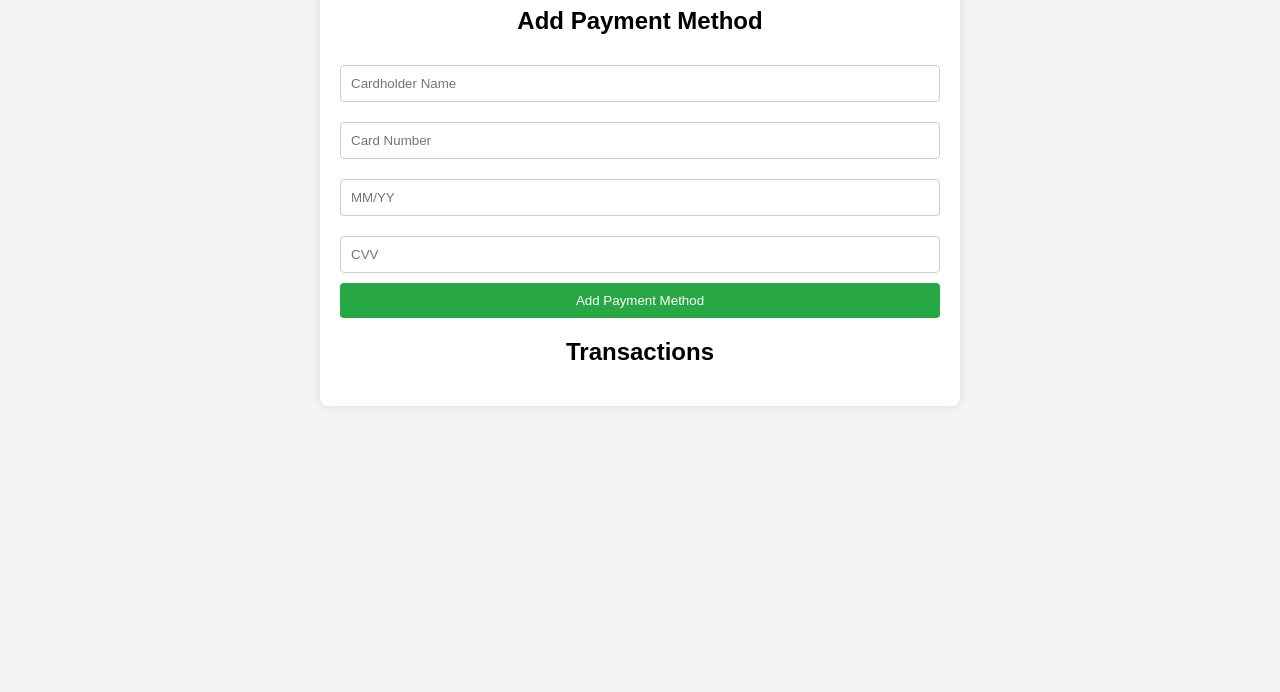
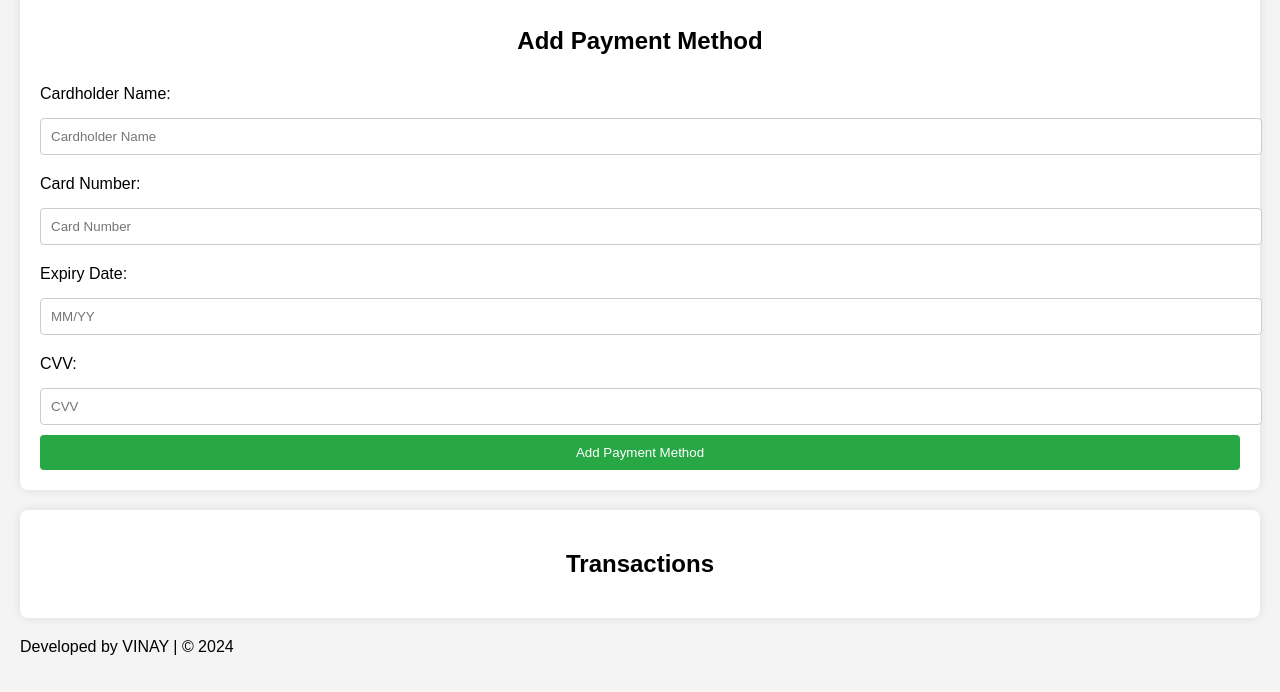
Before and after one commit to SVINAYPRASAD/Digital-payment-, a plain HTML site: page index.html in a window 1280 px wide. Shown: the part 113-805 px from the top of the page. Drawn offline with Linux system fonts and the light colour scheme.

Commit message:
index.html

```diff
--- a/index.html
+++ b/index.html
@@ -5,28 +5,105 @@
     <meta name="viewport" content="width=device-width, initial-scale=1.0">
     <title>Digital Payment Wallet</title>
     <link rel="stylesheet" href="styles.css">
+    <script src="script.js" defer></script>
 </head>
 <body>
-    <div class="container">
+    <header>
         <h1>Digital Payment Wallet</h1>
+    </header>
 
-        <div class="wallet-section">
+    <main>
+        <section class="wallet-section">
             <h2>Add Payment Method</h2>
             <form id="payment-form">
+                <label for="card-name">Cardholder Name:</label>
                 <input type="text" id="card-name" placeholder="Cardholder Name" required>
+                <label for="card-number">Card Number:</label>
                 <input type="text" id="card-number" placeholder="Card Number" required>
+                <label for="expiry-date">Expiry Date:</label>
                 <input type="text" id="expiry-date" placeholder="MM/YY" required>
+                <label for="cvv">CVV:</label>
                 <input type="text" id="cvv" placeholder="CVV" required>
                 <button type="submit">Add Payment Method</button>
             </form>
-        </div>
+            <div id="loading-indicator" style="display:none;">
+                <div class="spinner"></div>
+                Loading...
+            </div>
+            <div id="message-container" style="display:none;"></div>
+        </section>
 
-        <div class="transactions-section">
+        <section class="transactions-section">
             <h2>Transactions</h2>
             <ul id="transaction-list"></ul>
-        </div>
-    </div>
+        </section>
+    </main>
 
-    <script src="script.js"></script>
+    <footer>
+        <p>Developed by VINAY | © 2024</p>
+    </footer>
+
+    <style>
+        body {
+            font-family: Arial, sans-serif;
+            background-color: #f4f4f4;
+            margin: 0;
+            padding: 20px;
+        }
+
+        .wallet-section, .transactions-section {
+            background: white;
+            padding: 20px;
+            border-radius: 8px;
+            box-shadow: 0 0 10px rgba(0, 0, 0, 0.1);
+            margin-bottom: 20px;
+        }
+
+        label {
+            margin: 10px 0 5px;
+        }
+
+        input {
+            margin: 10px 0;
+            padding: 10px;
+            border: 1px solid #ccc;
+            border-radius: 4px;
+            width: 100%;
+        }
+
+        button {
+            padding: 10px;
+            background-color: #28a745;
+            color: white;
+            border: none;
+            border-radius: 4px;
+            cursor: pointer;
+            transition: background-color 0.3s;
+            width: 100%;
+        }
+
+        button:hover {
+            background-color: #218838;
+        }
+
+        #loading-indicator {
+            display: none;
+            margin: 10px 0;
+            text-align: center;
+        }
+
+        .spinner {
+            border: 4px solid rgba(0, 0, 0, 0.1);
+            border-left-color: #28a745;
+            border-radius: 50%;
+            width: 30px;
+            height: 30px;
+            animation: spin 1s linear infinite;
+        }
+
+        @keyframes spin {
+            to { transform: rotate(360deg); }
+        }
+    </style>
 </body>
 </html>
```
